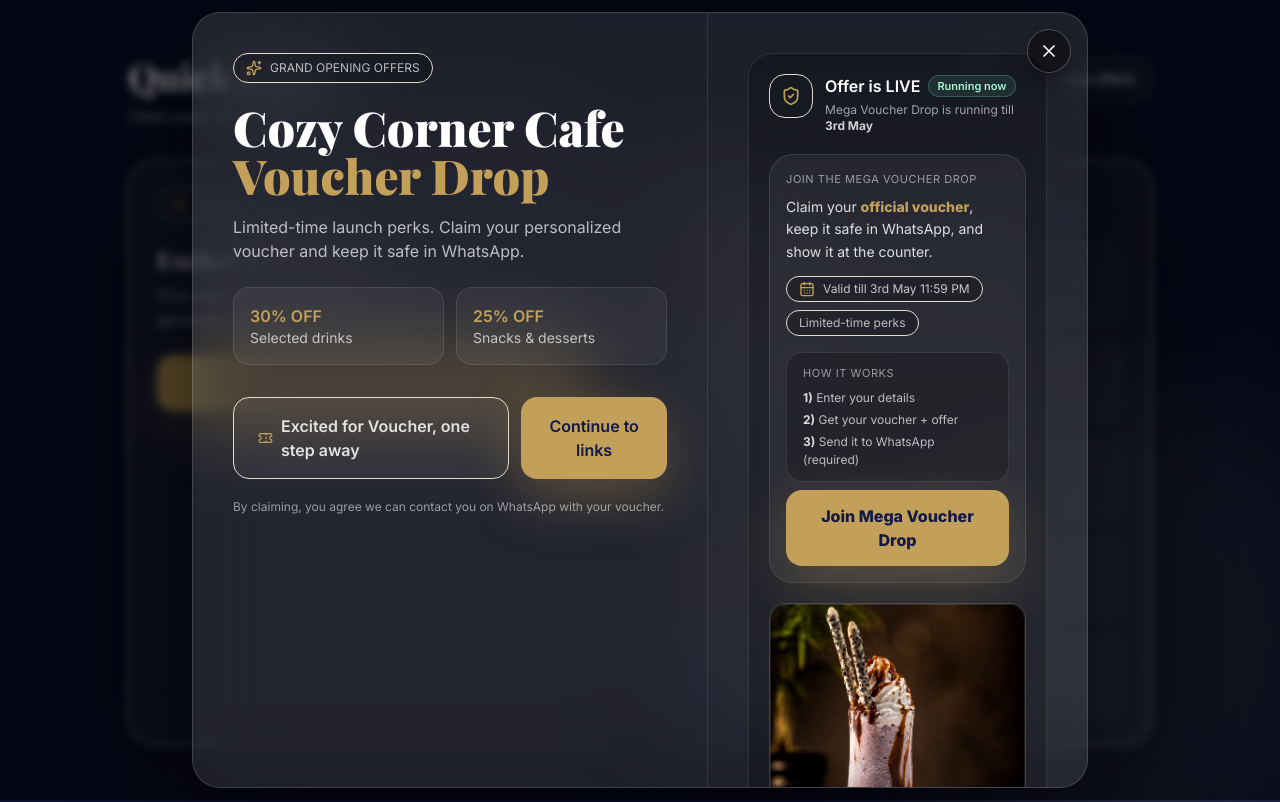
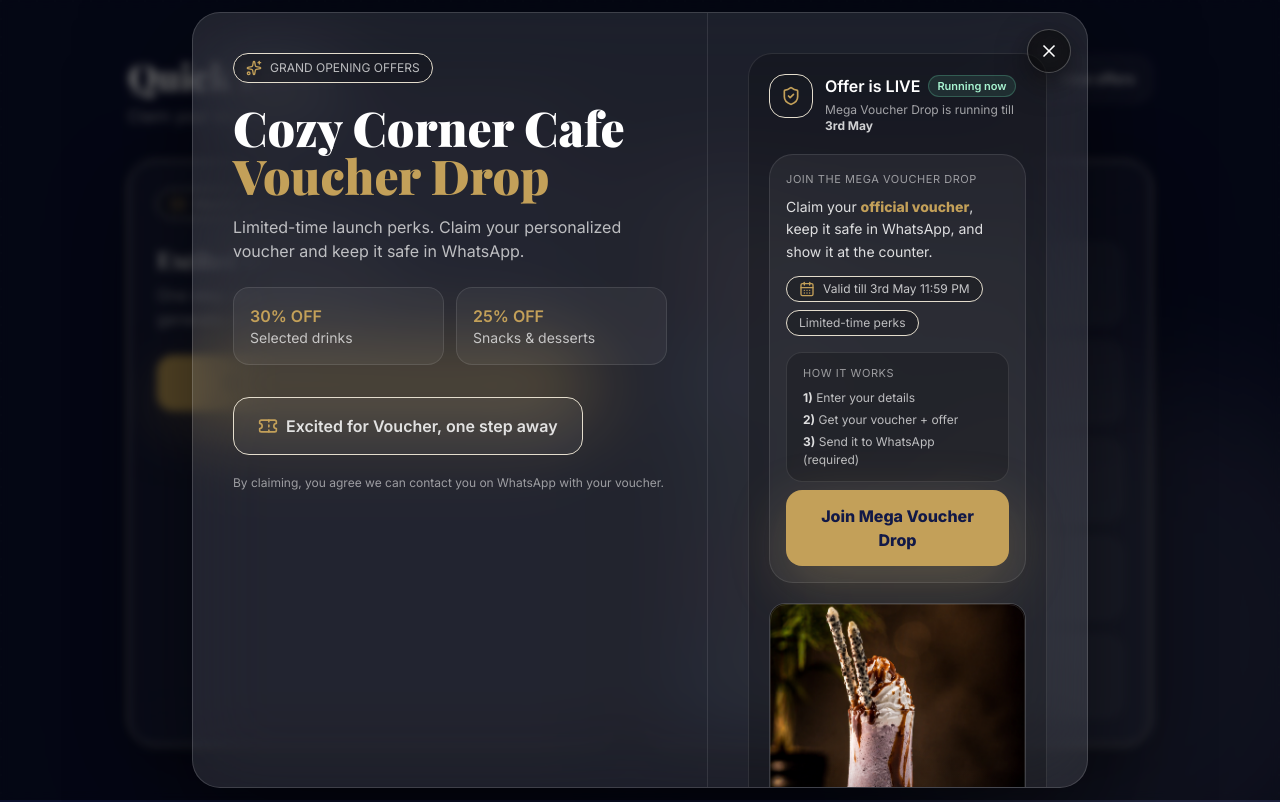
Before and after one commit to WasimKaunain/CozyCornerCafe, a React (Vite) app: page /links in a window 1280 px wide. Built offline with nearby package versions, Linux system fonts and the light colour scheme.

Commit message:
updated bug

```diff
--- a/src/pages/QuickLinks.tsx
+++ b/src/pages/QuickLinks.tsx
@@ -369,17 +369,6 @@ export default function QuickLinks() {
                       <Ticket className="h-5 w-5 text-brand-gold" />
                       Excited for Voucher, one step away
                     </div>
-
-                    <button
-                      onClick={() => {
-                        // reveal the form behind by collapsing the banner
-                        setStep("form");
-                        closeBannerPermanent();
-                      }}
-                      className="inline-flex items-center justify-center rounded-2xl bg-brand-gold px-6 py-4 font-semibold text-brand-navy shadow-[0_18px_55px_rgba(195,160,89,0.35)] transition hover:brightness-110"
-                    >
-                      Continue to links
-                    </button>
                   </div>
 
                   <div className="mt-4 sm:mt-5 text-xs text-white/55">
@@ -782,7 +771,7 @@ export default function QuickLinks() {
                             <input
                               value={name}
                               onChange={(e) => setName(e.target.value)}
-                              placeholder="e.g. Wasim Kaunain"
+                              placeholder="e.g. John Doe"
                               autoComplete="name"
                               className="h-12 rounded-2xl border border-white/12 bg-black/30 px-4 text-white placeholder:text-white/35 outline-none focus:border-brand-gold/60 focus:ring-2 focus:ring-brand-gold/20"
                             />
```
